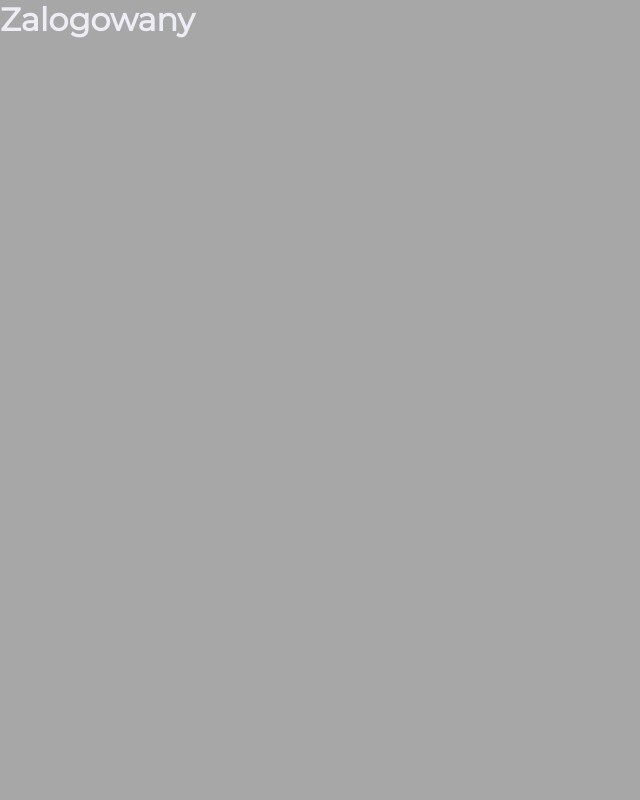
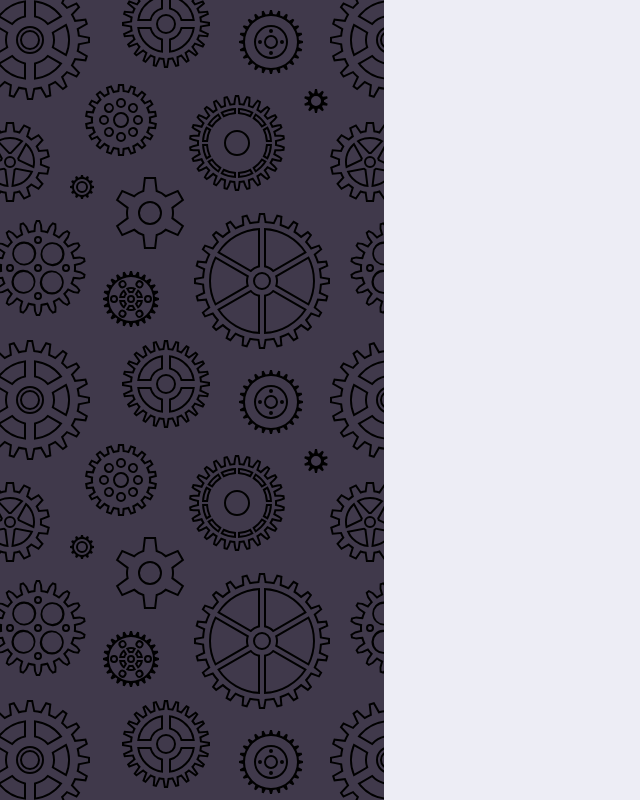
Before and after one commit to adi140000/e-remind, a React (Create React App) app: page /account in a window 1280 px wide. Shown: the whole page, without its empty margins (0-640 px from the left). Built offline with nearby package versions, Linux system fonts and the light colour scheme.

Commit message:
Create basic component Nav and and implement Section in Account

```diff
--- a/src/components/Account/Account.js
+++ b/src/components/Account/Account.js
@@ -1,4 +1,6 @@
 import React, { Component } from 'react';
+import Nav from '../../styled/componetents/Nav';
+import Section from '../../styled/componetents/Section';
 import { ContextConsumer } from '../../store/Context';
 import { Redirect } from "react-router-dom";
 
@@ -10,10 +12,13 @@ class Account extends Component {
             <ContextConsumer>
                 {({ isLogin }) => {
                     if (!isLogin) {
-                        return <Redirect to='/'/>
+                        return <Redirect to='/' />
                     }
                     return (
-                        <h1>Zalogowany</h1>
+                        <>
+                            <Nav />
+                            <Section />
+                        </>
                     )
                 }}
             </ContextConsumer>
--- a/src/styled/Leyout/Leyout.js
+++ b/src/styled/Leyout/Leyout.js
@@ -16,7 +16,7 @@ const GlobalStyled = createGlobalStyle`
     }
     body{
         color:${({ theme }) => theme.colors.font};
-        background-color:${({ theme }) => theme.colors.gray} ;
+        background-color:red;
         overflow:hidden;
 
     }
--- /dev/null
+++ b/src/styled/componetents/Hamburger.js
@@ -0,0 +1,4 @@
+import styled from 'styled-components';
+
+const Hamburger = styled.div`
+`
--- /dev/null
+++ b/src/styled/componetents/Nav.js
@@ -0,0 +1,13 @@
+import styled from 'styled-components';
+
+
+const Nav = styled.nav`
+    position:absolute;
+    top:0;
+    left:0;
+    background-color: ${ props =>props.theme.colors.background};
+    background-image: url(${props => props.theme.img.background});
+    width:30vw;
+    height:100vh;
+`
+export default Nav
--- a/src/styled/componetents/Section.js
+++ b/src/styled/componetents/Section.js
@@ -3,7 +3,7 @@ import styled from 'styled-components';
 const Section = styled.section`
         width:100vw;
         height:100vh;
-        background-color: ${ props =>props.login?props.theme.colors.background:''};
+        background-color: ${ props =>props.login?props.theme.colors.background:props.theme.colors.font};
         background-image: url(${props=>props.login?props.theme.img.background:''});
         display: flex;
         justify-content:center;
```
